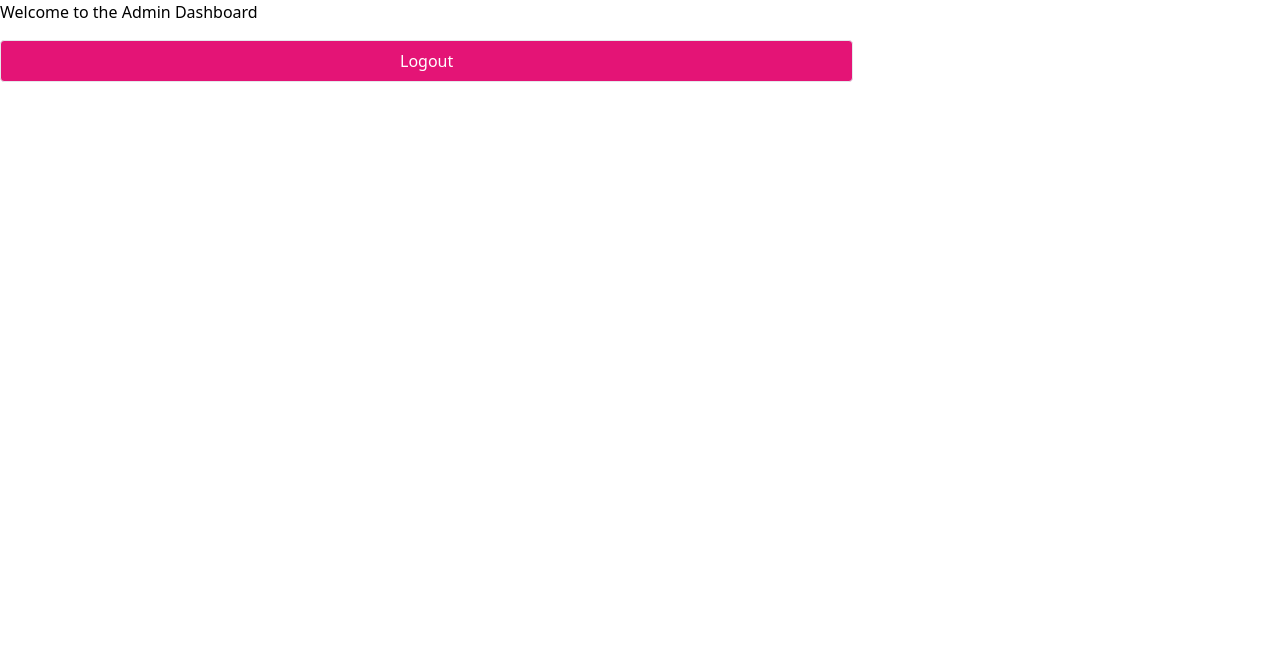
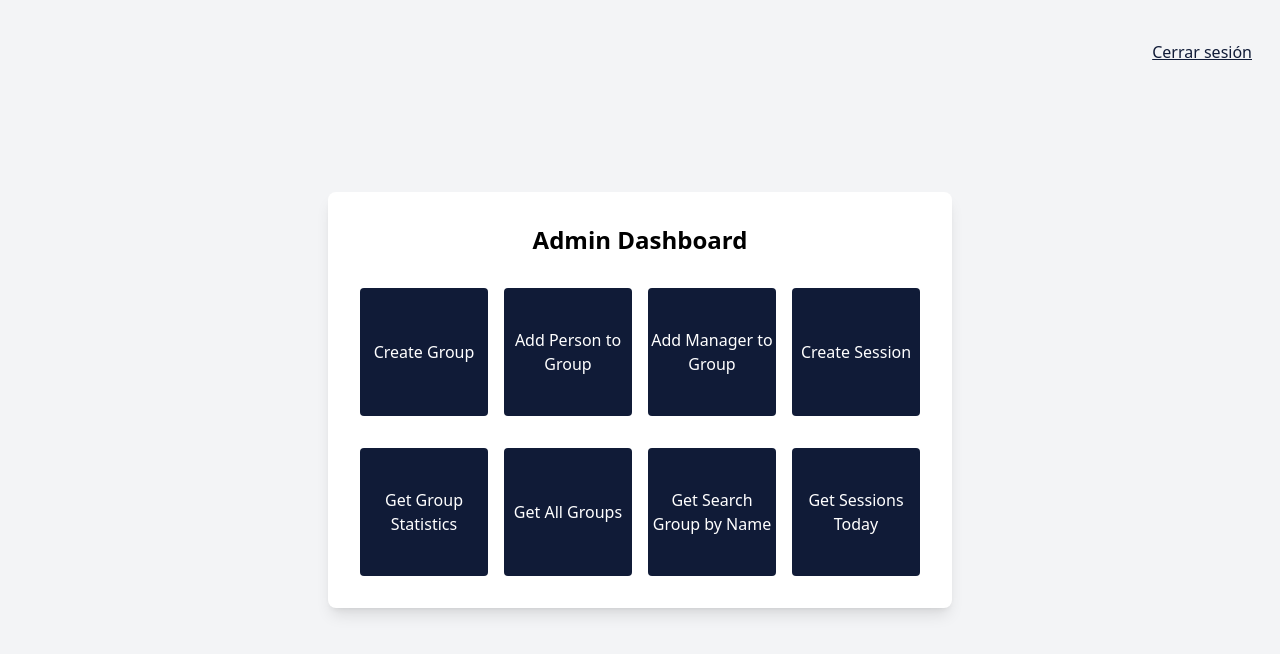
Before and after one commit to jorgitooCoDe/attendance_client, a React (Create React App) app: page /admin-dashboard in a window 1280 px wide. Shown: the top 654 px of the page. Built offline with nearby package versions, Linux system fonts and the light colour scheme; sample sign-in values are in the browser's storage; a web font is replaced by a local one.

Commit message:
changes in button props

```diff
--- a/src/components/atoms/button/index.tsx
+++ b/src/components/atoms/button/index.tsx
@@ -3,38 +3,11 @@ import React from 'react';
 type ButtonProps = {
   text: string;
   onClick: () => void;
-  variant?: 'primary' | 'secondary' | 'tertiary' | 'save';
   className?: string;
 };
 
-const Button: React.FC<ButtonProps> = ({ text, onClick, variant = 'primary', className = '' }) => {
+const BaseButton: React.FC<ButtonProps & { variantClasses: string }> = ({ text, onClick, variantClasses, className = '' }) => {
   const baseClasses = "py-2 mt-4 rounded transition-colors focus:outline-none";
-
-  const primaryClasses = "w-full bg-mto_gray text-center mx-auto hover:bg-mto_dark_gray text-white";
-  const secondaryClasses = "w-2/3 border bg-mto_red hover:bg-mto_dark_red text-white";
-  const tertiaryClasses = "bg-transparent text-mto_gray underline hover:text-red-500";
-  const saveClasess = "w-1/6 bg-mto_red hover:bg-mto_gray text-white";
-
-  let variantClasses = '';
-
-  switch (variant) {
-    case 'primary':
-      variantClasses = primaryClasses;
-      break;
-    case 'secondary':
-      variantClasses = secondaryClasses;
-      break;
-    case 'tertiary':
-      variantClasses = tertiaryClasses;
-      break;
-    case 'save':
-      variantClasses = saveClasess;
-      break;
-    default:
-      console.error(`Invalid variant prop: ${variant}. Expected 'primary', 'secondary', 'tertiary', or 'save'.`);
-      variantClasses = primaryClasses;
-  }
-
   const classes = `${baseClasses} ${variantClasses} ${className}`;
 
   return (
@@ -44,4 +17,22 @@ const Button: React.FC<ButtonProps> = ({ text, onClick, variant = 'primary', cla
   );
 };
 
-export default Button;
+export const PrimaryButton: React.FC<ButtonProps> = (props) => (
+  <BaseButton {...props} variantClasses="w-full bg-mto_gray text-center mx-auto hover:bg-mto_dark_gray text-white" />
+);
+
+export const SecondaryButton: React.FC<ButtonProps> = (props) => (
+  <BaseButton {...props} variantClasses="w-2/3 border bg-mto_red hover:bg-mto_dark_red text-white" />
+);
+
+export const TertiaryButton: React.FC<ButtonProps> = (props) => (
+  <BaseButton {...props} variantClasses="bg-transparent text-mto_gray underline hover:text-red-500" />
+);
+
+export const SaveButton: React.FC<ButtonProps> = (props) => (
+  <BaseButton {...props} variantClasses="w-1/6 bg-mto_red hover:bg-mto_gray text-white" />
+);
+
+export const LargeSquareButton: React.FC<ButtonProps> = (props) => (
+  <BaseButton {...props} variantClasses="w-32 h-32 bg-mto_gray hover:bg-mto_red_light text-white flex items-center justify-center" />
+);
--- a/src/components/molecules/attendanceModal/index.tsx
+++ b/src/components/molecules/attendanceModal/index.tsx
@@ -1,7 +1,8 @@
 import React from 'react';
 import Modal from '../modal';
 import ToggleSwitch from '../../atoms/toggleSwitch';
-import Button from '../../atoms/button';
+import { SaveButton } from '../../atoms/button';
+
 import { GroupStatisticsResponseEntity } from '../../../types';
 
 type AttendanceModalProps = {
@@ -81,10 +82,9 @@ const AttendanceModal: React.FC<AttendanceModalProps> = ({
       )}
 
       <div className="flex justify-end mt-4">
-        <Button
+        <SaveButton
           text="Guardar"
           onClick={onSave}
-          variant="save"
           className="mr-6"
         />
       </div>
--- a/src/components/molecules/loginForm/index.tsx
+++ b/src/components/molecules/loginForm/index.tsx
@@ -1,7 +1,7 @@
 import React, { useState, useEffect } from 'react';
 import { useNavigate } from 'react-router-dom';
 import Input from '../../atoms/input';
-import Button from '../../atoms/button';
+import { PrimaryButton } from '../../atoms/button';
 import { useAuth } from '../../../hooks/useAuth';
 
 const LoginForm: React.FC = () => {
@@ -48,7 +48,7 @@ const LoginForm: React.FC = () => {
         onChange={(e) => setPassword(e.target.value)}
       />
       <div className="flex justify-center w-full">
-        <Button text="Sign In" onClick={handleClick} variant='primary' />
+        <PrimaryButton text="Sign In" onClick={handleClick} />
       </div>
       <a href="#" className="flex mt-4 text-gray-500 justify-end hover:underline">Forgot password?</a>
     </form>
--- a/src/components/pages/adminDashboard.tsx
+++ b/src/components/pages/adminDashboard.tsx
@@ -1,7 +1,19 @@
 import React from 'react';
+import { useState } from 'react';
 import { useAuth } from '../../hooks/useAuth';
-import Button from '../atoms/button';
+import { TertiaryButton, LargeSquareButton } from '../atoms/button';
 import { useNavigate } from 'react-router-dom';
+
+const options = [
+  { text: 'Create Group', modal: 'createGroup' },
+  { text: 'Add Person to Group', modal: 'addPersonToGroup' },
+  { text: 'Add Manager to Group', modal: 'addManagerToGroup' },
+  { text: 'Create Session', modal: 'createSession' },
+  { text: 'Get Group Statistics', modal: 'getGroupStatistics' },
+  { text: 'Get All Groups', modal: 'getAllGroups' },
+  { text: 'Get Search Group by Name', modal: 'getSearchGroupByName' },
+  { text: 'Get Sessions Today', modal: 'getSessionsToday' },
+];
 
 const AdminDashboard: React.FC = () => {
   const { handleLogout } = useAuth();
@@ -12,10 +24,75 @@ const AdminDashboard: React.FC = () => {
     navigate('/login');
   };
 
+  const [open, setOpen] = useState<string | null>(null);
+
+  const handleOpen = (modal: string) => () => setOpen(modal);
+  const handleClose = () => setOpen(null);
+
+  const renderModalContent = () => {
+    switch (open) {
+      case 'createGroup':
+        return <div>Create Group Content</div>;
+      case 'addPersonToGroup':
+        return <div>Add Person to Group Content</div>;
+      case 'addManagerToGroup':
+        return <div>Add Manager to Group Content</div>;
+      case 'createSession':
+        return <div>Create Session Content</div>;
+      case 'getGroupStatistics':
+        return <div>Get Group Statistics Content</div>;
+      case 'getAllGroups':
+        return <div>Get All Groups Content</div>;
+      case 'getSearchGroupByName':
+        return <div>Get Search Group by Name Content</div>;
+      case 'getSessionsToday':
+        return <div>Get Sessions Today Content</div>;
+      default:
+        return null;
+    }
+  };
+
   return (
-    <div>
-      <h1>Welcome to the Admin Dashboard</h1>
-      <Button text="Logout" onClick={onLogout} variant="secondary" />
+    <div className="flex items-center justify-center min-h-screen bg-gray-100">
+      <TertiaryButton
+        text="Cerrar sesión"
+        onClick={onLogout}
+        className="absolute top-4 right-4 px-3 py-1"
+      />
+      <div className="bg-white p-8 rounded-lg shadow-lg text-center">
+        <h1 className="text-2xl font-bold mb-4">Admin Dashboard</h1>
+        <div className="space-y-4">
+          <div className="flex justify-center space-x-4">
+            {options.slice(0, 4).map(option => (
+              <LargeSquareButton
+                key={option.modal}
+                text={option.text}
+                onClick={handleOpen(option.modal)}
+              />
+            ))}
+          </div>
+          <div className="flex justify-center space-x-4">
+            {options.slice(4).map(option => (
+              <LargeSquareButton
+                key={option.modal}
+                text={option.text}
+                onClick={handleOpen(option.modal)}
+              />
+            ))}
+          </div>
+        </div>
+      </div>
+
+      {open && (
+        <div className="fixed inset-0 flex items-center justify-center bg-black bg-opacity-50">
+          <div className="bg-white p-8 rounded-lg shadow-lg relative">
+            <button className="absolute top-2 right-2 text-gray-500" onClick={handleClose}>
+              &times;
+            </button>
+            {renderModalContent()}
+          </div>
+        </div>
+      )}
     </div>
   );
 };
--- a/src/components/pages/managerDashboard.tsx
+++ b/src/components/pages/managerDashboard.tsx
@@ -2,7 +2,7 @@
 import React, { useState } from 'react';
 import { useManagerDashboard } from '../../hooks/useManagerDashboard';
 import { useAuth } from '../../hooks/useAuth';
-import Button from '../atoms/button';
+import { SecondaryButton, TertiaryButton } from '../atoms/button';
 import AttendanceModal from '../molecules/attendanceModal';
 import { useAssignationByGroupID } from '../../hooks/useAssignation';
 import { takeAttendance } from '../../services/attendanceService';
@@ -68,10 +68,9 @@ const ManagerDashboard = () => {
 
   return (
     <div className="flex items-center justify-center min-h-screen bg-gray-100 p-4">
-      <Button
+      <TertiaryButton
         text="Cerrar sesión"
         onClick={onLogout}
-        variant="tertiary"
         className="absolute top-4 right-4 px-3 py-1"
       />
       <div className="relative bg-white p-8 rounded-lg w-full max-w-lg border shadow-custom-red">
@@ -107,10 +106,9 @@ const ManagerDashboard = () => {
             </table>
 
             <div className="text-center">
-              <Button
+              <SecondaryButton
                 text="Tomar asistencia"
                 onClick={() => setIsModalOpen(true)}
-                variant="secondary"
               />
             </div>
 
```
